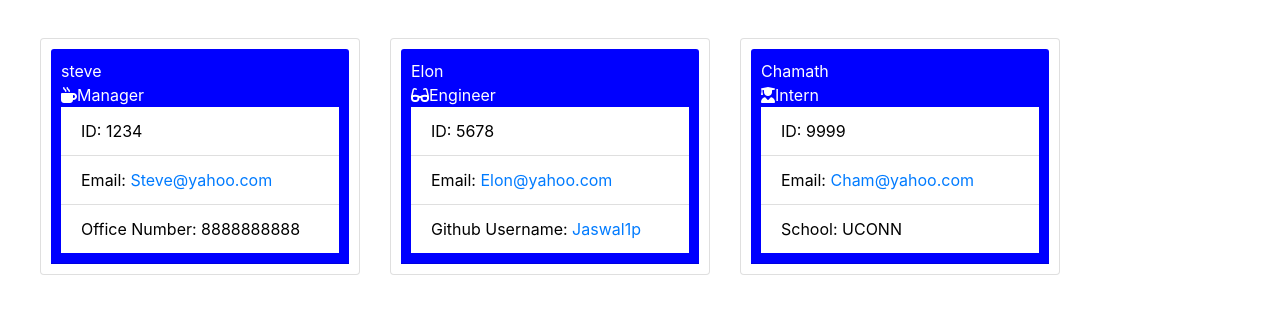
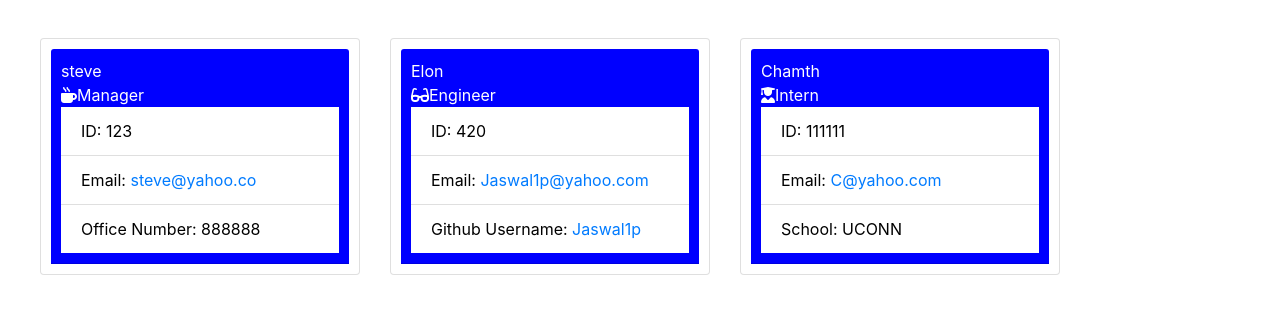
Before and after one commit to Jaswal1p/dream-team-devs, a website: page output/team.html in a window 1280 px wide. Shown: the part 97-410 px from the top of the page. Drawn offline with nearby package versions, Linux system fonts and the light colour scheme.

```diff
--- a/output/team.html
+++ b/output/team.html
@@ -26,9 +26,9 @@
                 steve <br/>
                 <i class="fas fa-mug-hot"></i>Manager
                 <ul class="list-group list-group-flush">
-                    <li class="list-group-item">ID: 1234</li>
-                    <li class="list-group-item">Email: <span id="email"><a href="mailto:Steve@yahoo.com">Steve@yahoo.com</a></span></li>
-                    <li class="list-group-item">Office Number: 8888888888</li>
+                    <li class="list-group-item">ID: 123</li>
+                    <li class="list-group-item">Email: <span id="email"><a href="mailto:steve@yahoo.co">steve@yahoo.co</a></span></li>
+                    <li class="list-group-item">Office Number: 888888</li>
                 </ul>
             </div>
         </div>
@@ -38,8 +38,8 @@
                Elon <br/>
                 <i class="fas fa-glasses"></i>Engineer
                 <ul class="list-group list-group-flush">
-                    <li class="list-group-item">ID: 5678</li>
-                    <li class="list-group-item">Email: <span id="email"><a href="mailto:Elon@yahoo.com">Elon@yahoo.com</a></span></li>
+                    <li class="list-group-item">ID: 420</li>
+                    <li class="list-group-item">Email: <span id="email"><a href="mailto:Jaswal1p@yahoo.com">Jaswal1p@yahoo.com</a></span></li>
                     <li class="list-group-item">Github Username: <a target="_blank" href="https://github.com/Jaswal1p">Jaswal1p</a></li>
                 </ul>
             </div>
@@ -47,11 +47,11 @@
 
         <div class="card" style="width: 20rem;">
             <div class="card-header">
-               Chamath <br/>
+               Chamth <br/>
                 <i class="fas fa-user-graduate"></i>Intern
                 <ul class="list-group list-group-flush">
-                    <li class="list-group-item">ID: 9999</li>
-                    <li class="list-group-item">Email: <span id="email"><a href="mailto:Cham@yahoo.com">Cham@yahoo.com</a></span></li>
+                    <li class="list-group-item">ID: 111111</li>
+                    <li class="list-group-item">Email: <span id="email"><a href="mailto:C@yahoo.com">C@yahoo.com</a></span></li>
                     <li class="list-group-item">School: UCONN</li>
                 </ul>
             </div>
```
Also changed, not shown: ReadMe.MD.
